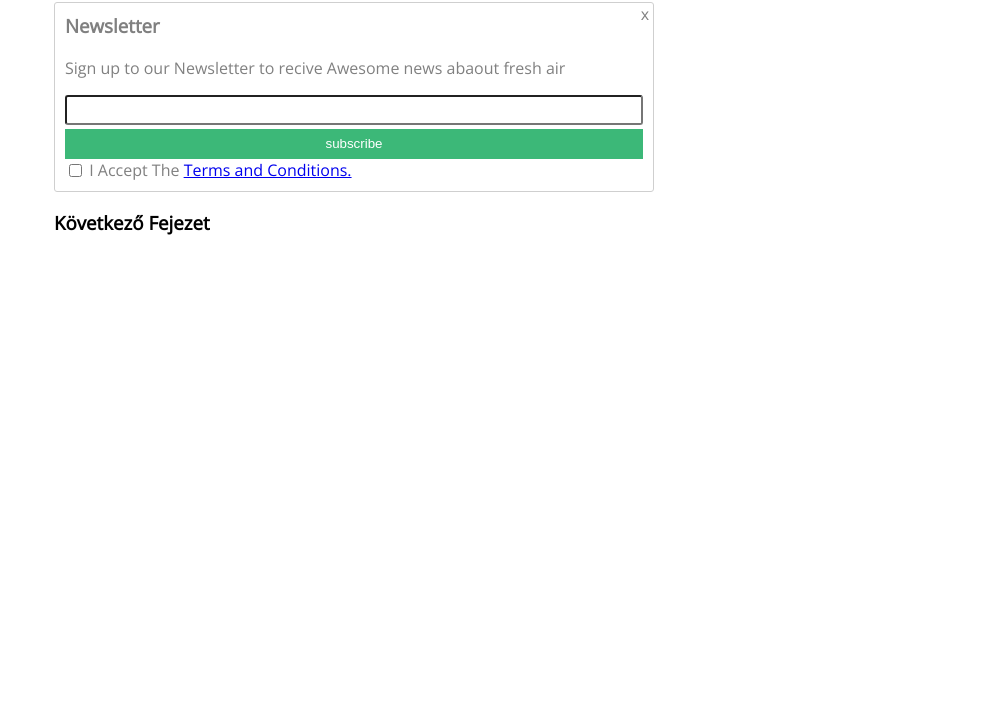
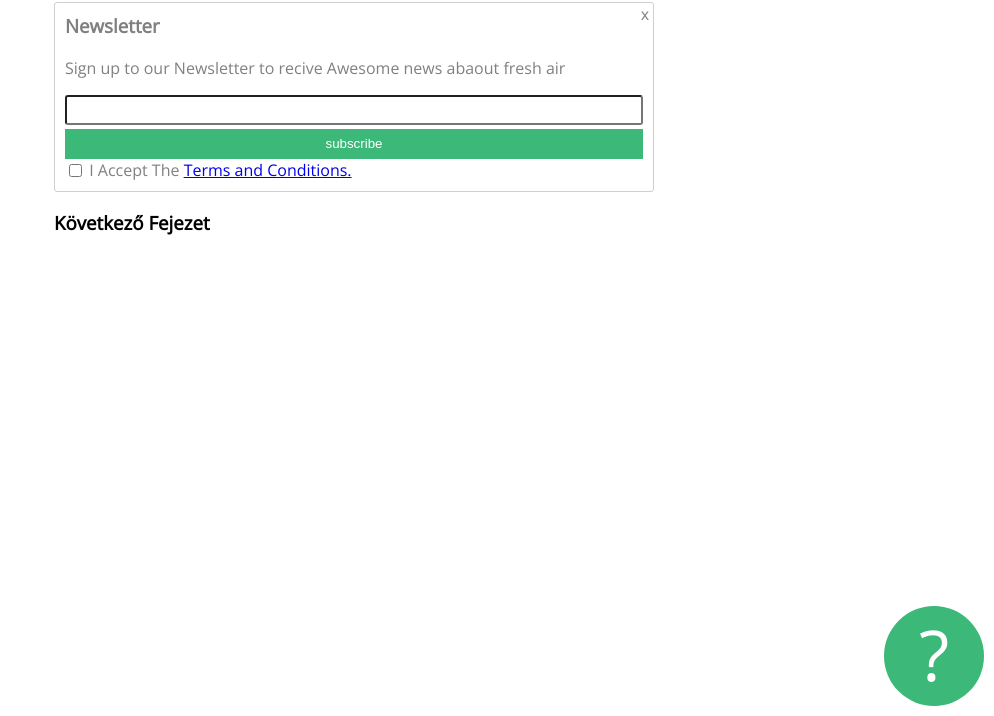
Before and after one commit to PBencee/Gyakorlas, a plain HTML site: page index.html in a window 1280 px wide. Shown: the part 84-800 px from the top of the page, without its empty margins (286-1280 px from the left). Drawn offline with nearby package versions, Linux system fonts and the light colour scheme.

Commit message:
Add files via upload

```diff
--- a/index.html
+++ b/index.html
@@ -27,6 +27,9 @@
     </div>
     </div>
     <h3>Következő Fejezet</h3>
+    <div id="questionmark">
+        ?
+    </div>
 
 </body>
 </html>
--- a/style.css
+++ b/style.css
@@ -48,3 +48,16 @@
     right: 4px;
 
 }
+
+#questionmark{
+    background-color: #3cb878;
+    width: 100px;
+    height: 100px;
+    border-radius: 50%;
+    font-size: 70px;
+    text-align: center;
+    color: white;
+    position: fixed;
+    bottom: 10px;
+    right: 10px;
+}
```
